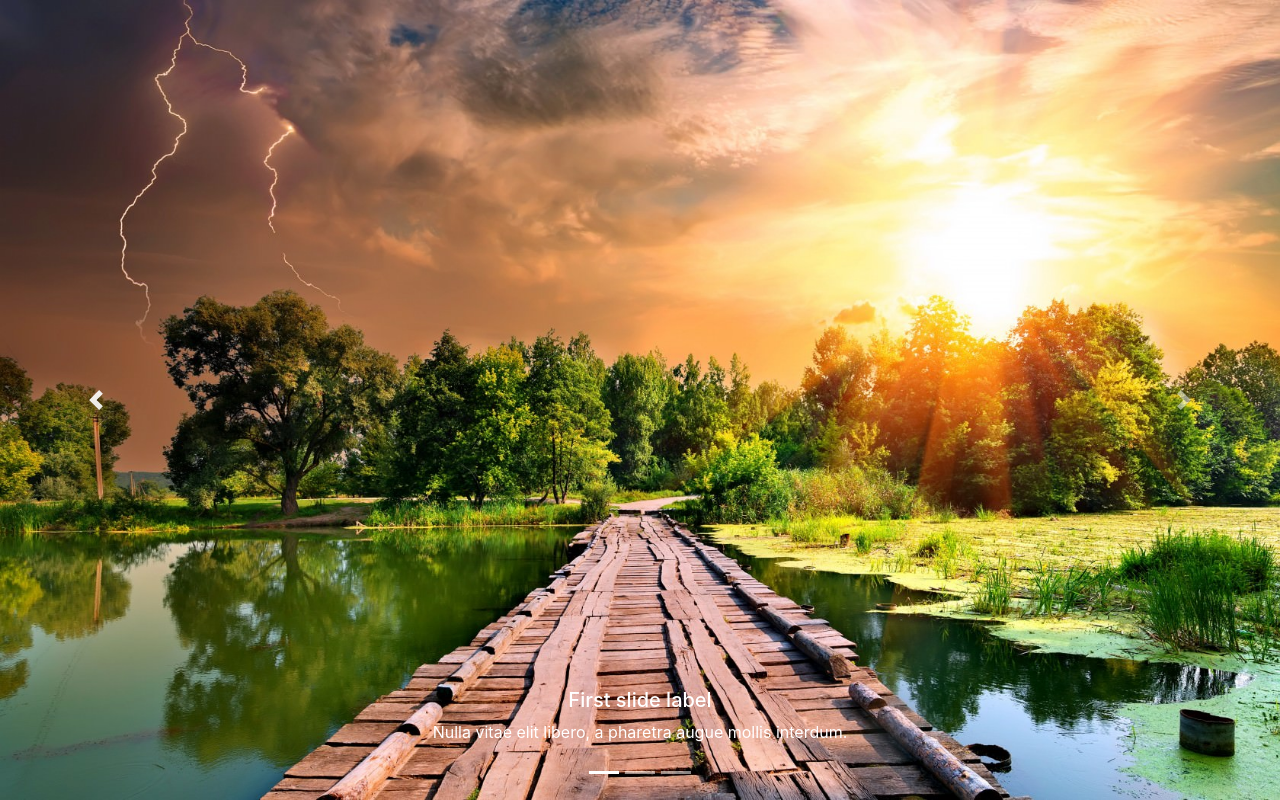
After one commit to BrinaJEHART/Capture, a PHP site: page /mainpage.html in a window 1280 px wide. The commit adds this page. Run offline with PHP 8.4, Linux system fonts and the light colour scheme.

```diff
--- /dev/null
+++ b/mainpage.html
@@ -0,0 +1,59 @@
+<!DOCTYPE html>
+<html lang="en">
+<head>
+    <meta charset="UTF-8">
+    <meta name="viewport" content="width=device-width, initial-scale=1.0">
+    <meta http-equiv="X-UA-Compatible" content="ie=edge">
+    <link rel="stylesheet" href="https://stackpath.bootstrapcdn.com/bootstrap/4.3.1/css/bootstrap.min.css" integrity="sha384-ggOyR0iXCbMQv3Xipma34MD+dH/1fQ784/j6cY/iJTQUOhcWr7x9JvoRxT2MZw1T" crossorigin="anonymous">
+    <script src="https://code.jquery.com/jquery-3.3.1.slim.min.js" integrity="sha384-q8i/X+965DzO0rT7abK41JStQIAqVgRVzpbzo5smXKp4YfRvH+8abtTE1Pi6jizo" crossorigin="anonymous"></script>
+    <script src="https://cdnjs.cloudflare.com/ajax/libs/popper.js/1.14.7/umd/popper.min.js" integrity="sha384-UO2eT0CpHqdSJQ6hJty5KVphtPhzWj9WO1clHTMGa3JDZwrnQq4sF86dIHNDz0W1" crossorigin="anonymous"></script>
+    <script src="https://stackpath.bootstrapcdn.com/bootstrap/4.3.1/js/bootstrap.min.js" integrity="sha384-JjSmVgyd0p3pXB1rRibZUAYoIIy6OrQ6VrjIEaFf/nJGzIxFDsf4x0xIM+B07jRM" crossorigin="anonymous"></script>
+    <link rel="stylesheet" type="text/css" href="nek.css">
+    <title>Document</title>
+</head>
+<body>
+
+<!-- Get started button dj nasredino pa logotip ma moto "Capture the moment"-->
+
+        <div class="bd-example background">
+                <div id="carouselExampleCaptions" class="carousel slide" data-ride="carousel">
+                  <ol class="carousel-indicators">
+                    <li data-target="#carouselExampleCaptions" data-slide-to="0" class="active"></li>
+                    <li data-target="#carouselExampleCaptions" data-slide-to="1"></li>
+                    <li data-target="#carouselExampleCaptions" data-slide-to="2"></li>
+                  </ol>
+                  <div class="carousel-inner">
+                    <div class="carousel-item active">
+                      <img src="Images/3.jpg" class="d-block w-100 slika"alt="cover">
+                      <div class="carousel-caption d-none d-md-block">
+                        <h5>First slide label</h5>
+                        <p>Nulla vitae elit libero, a pharetra augue mollis interdum.</p>
+                      </div>
+                    </div>
+                    <div class="carousel-item">
+                      <img src="Images/1.jpg" class="d-block w-100" alt="cover">
+                      <div class="carousel-caption d-none d-md-block">
+                        <h5>Second slide label</h5>
+                        <p>Lorem ipsum dolor sit amet, consectetur adipiscing elit.</p>
+                      </div>
+                    </div>
+                    <div class="carousel-item">
+                      <img src="Images/5.jpg" class="d-block w-100" alt="cover">
+                      <div class="carousel-caption d-none d-md-block">
+                        <h5>Third slide label</h5>
+                        <p>Praesent commodo cursus magna, vel scelerisque nisl consectetur.</p>
+                      </div>
+                    </div>
+                  </div>
+                  <a class="carousel-control-prev" href="#carouselExampleCaptions" role="button" data-slide="prev">
+                    <span class="carousel-control-prev-icon" aria-hidden="true"></span>
+                    <span class="sr-only">Previous</span>
+                  </a>
+                  <a class="carousel-control-next" href="#carouselExampleCaptions" role="button" data-slide="next">
+                    <span class="carousel-control-next-icon" aria-hidden="true"></span>
+                    <span class="sr-only">Next</span>
+                  </a>
+                </div>
+              </div>
+</body>
+</html>
--- /dev/null
+++ b/nek.css
@@ -0,0 +1,3 @@
+.background img {
+    height: 100vh !important;
+}
```
Also changed, not shown: index.php (added, +64 -0 lines), main_css.css (+9 -3 lines), Images/1.jpg (added), Images/2.jpg (added), Images/3.jpg (added), Images/4.jpg (added), Images/5.jpg (added).
